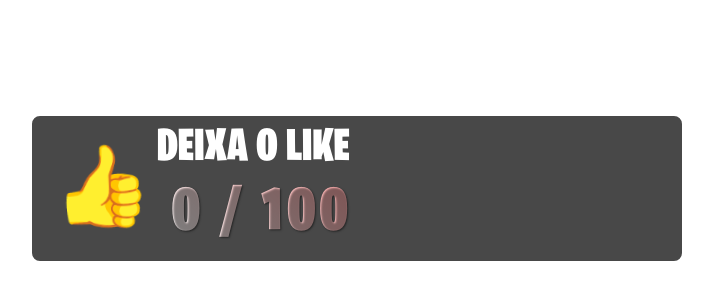
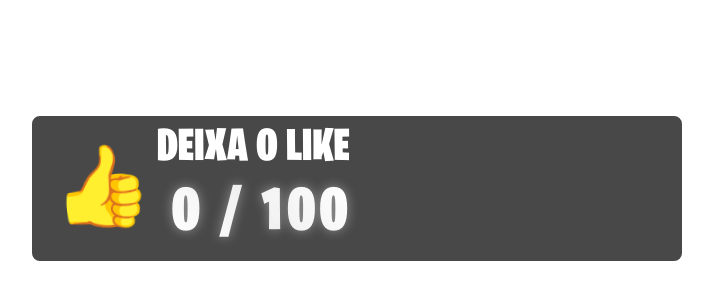
Before and after one commit to Bobjow/contador-overlay, a plain HTML site: page index.html in a window 1280 px wide. Shown: the part 206-506 px from the top of the page, without its empty margins (283-996 px from the left). Drawn offline with Linux system fonts and the light colour scheme.

Commit message:
Add files via upload

```diff
--- a/style.css
+++ b/style.css
@@ -102,10 +102,16 @@
     top: 25px;
     text-shadow: 1px 1px 2px rgba(0,0,0,0.5);
     font-variant-numeric: tabular-nums;
-    background: linear-gradient(45deg, #fff, #ffaaaa);
+    background: linear-gradient(
+        45deg,
+        rgba(255,255,255,1) 0%,
+        rgba(255,255,255,0.9) 50%,
+        rgba(255,255,255,1) 100%
+    );
     -webkit-background-clip: text;
     background-clip: text;
     color: transparent;
+    text-shadow: 0 0 12px rgba(255,255,255,0.4); /* Brilho mais intenso */
 }
 
 #messageBox {
```
